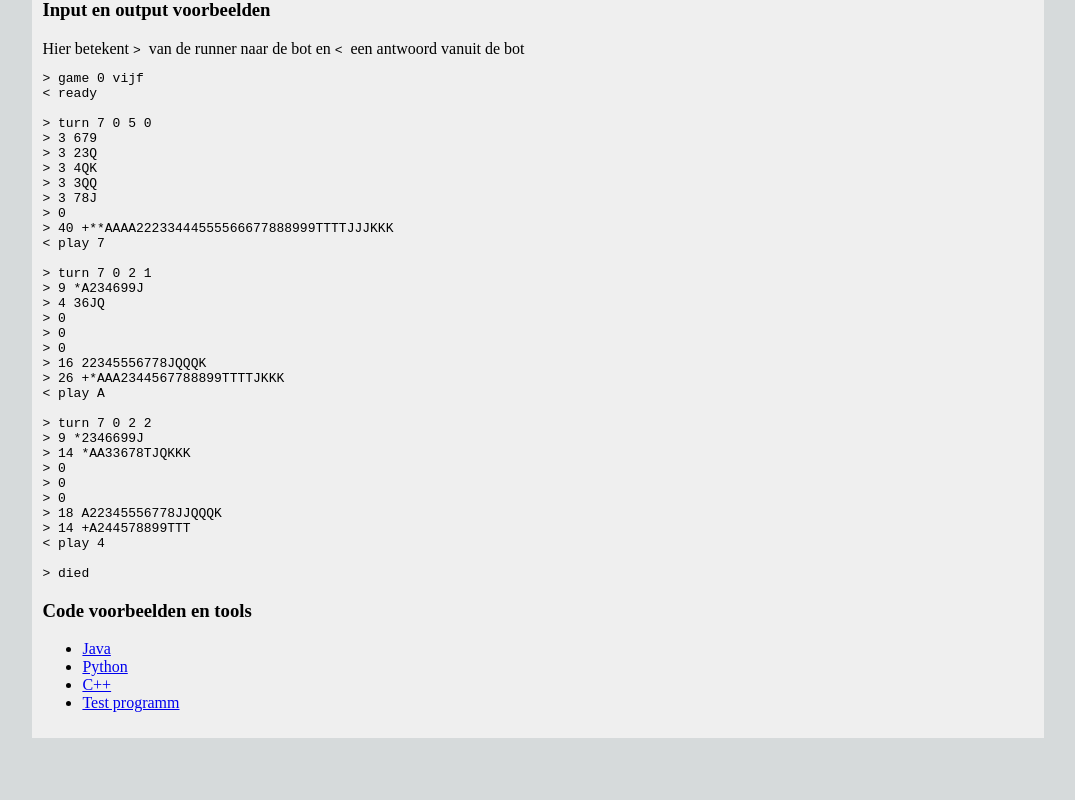
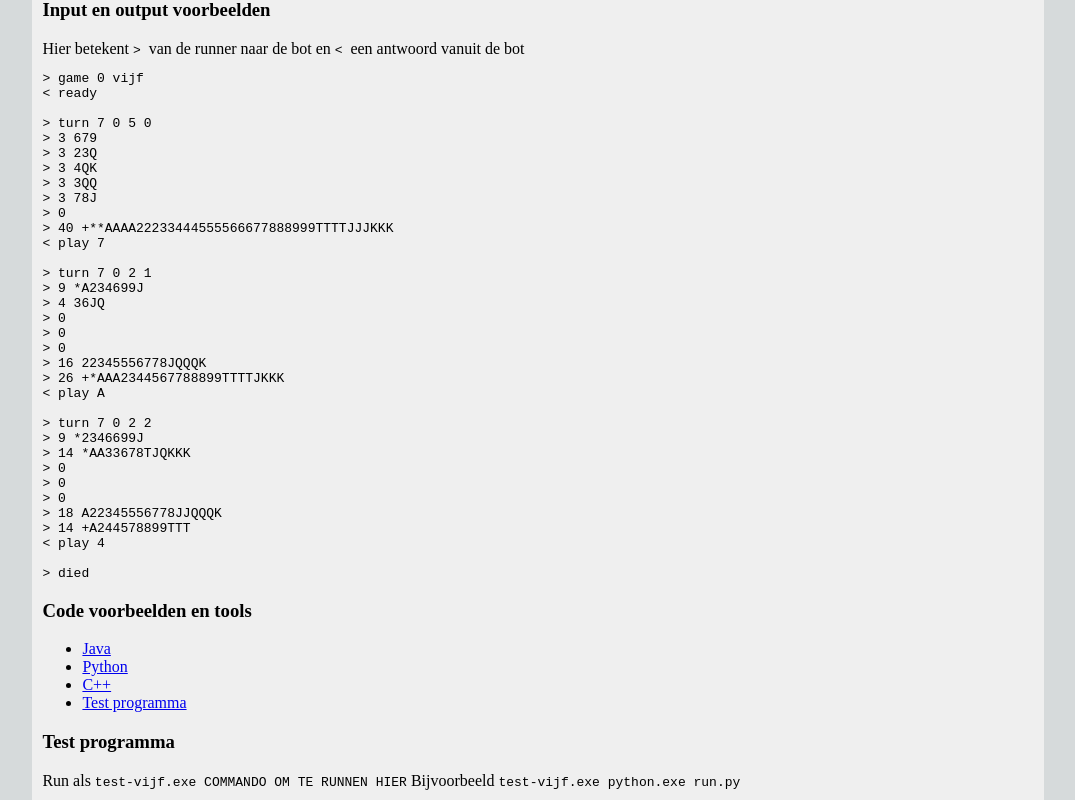
Before and after one commit to davidot/BottleBats, a Vue app in the folder site/: page /rules in a window 1280 px wide. Shown: the part 1354-2154 px from the top of the page, without its empty margins (102-1177 px from the left). Before the commit the page ends 2092 px from the top, so only its background shows below. Built offline with nearby package versions, Linux system fonts and the light colour scheme; no server answers.

Commit message:
Site: Add test program and explanation

```diff
--- a/site/src/views/ExplainView.vue
+++ b/site/src/views/ExplainView.vue
@@ -161,8 +161,17 @@
       <li><a href="examples/example.java" download>Java</a></li>
       <li><a href="examples/example.py" download>Python</a></li>
       <li><a href="examples/example.cpp" download>C++</a></li>
-      <li><a href="examples/test-vijf.exe" download>Test programm</a></li>
+      <li><a href="examples/test-vijf.exe" download>Test programma</a></li>
     </ul>
+
+    <h3>
+      Test programma
+    </h3>
+    <div>
+      Run als <code>test-vijf.exe COMMANDO OM TE RUNNEN HIER</code>
+      Bijvoorbeeld
+      <code>test-vijf.exe python.exe run.py</code>
+    </div>
   </div>
 </template>
 
```
